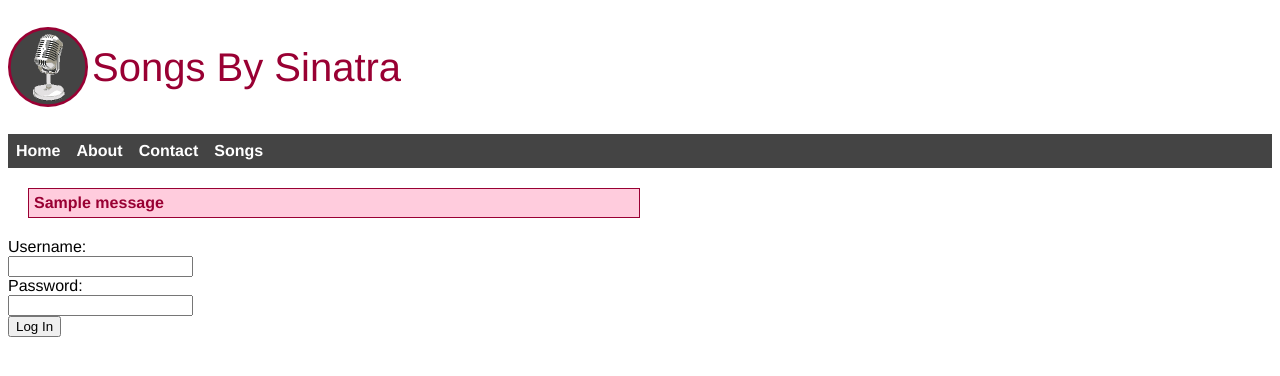
After one commit to scottmiao/sinatralrcs, a Flask app: page /login in a window 1280 px wide. The commit adds this page. Shown: the top 376 px of the page. Run offline with Flask 2, Linux system fonts and the light colour scheme; tables that the repository leaves empty hold one stand-in row (values such as "Sample post"); one stand-in notice (Sample message) is shown.

Commit message:
a simple login mechanism
flash messages added

```diff
--- a/main.py
+++ b/main.py
@@ -4,8 +4,12 @@
 from datetime import date
 
 
+TITLE = 'Songs By Sinatra'
+SECRET_KEY = 'development key'
+USERNAME = 'frank'
+PASSWORD = 'sinatra'
 app = Flask(__name__)
-TITLE = 'Songs By Sinatra'
+app.config.from_object(__name__)
 
 
 @app.route('/')
@@ -40,6 +44,8 @@
 # add a new song
 @app.route('/songs/new', methods=['GET', 'POST'])
 def new_song(title=TITLE):
+    if not session.get('logged_in'):
+        abort(401)
     if request.method == 'POST':
         lst = (request.form['released_on']).split('/')
         released_on = date(int(lst[2]), int(lst[0]), int(lst[1]))
@@ -49,6 +55,7 @@
                     released_on)
         db.session.add(song)
         db.session.commit()
+        flash('Song succsessfully added')
         return redirect(url_for('show_songs'))
     else:
         return render_template('new_song.html', title=title)
@@ -57,15 +64,20 @@
 # delete a song
 @app.route('/songs/<int:song_id>/delete', methods=['POST', 'DELETE'])
 def delete_song(song_id, title=TITLE):
+    if not session.get('logged_in'):
+        abort(401)
     song = Song.query.filter(Song.id == song_id).first()
     db.session.delete(song)
     db.session.commit()
+    flash('Song succsessfully deleted')
     return redirect(url_for('show_songs'))
 
 
 # edit and update a song
 @app.route('/songs/<int:song_id>/edit', methods=['GET', 'POST', 'PUT'])
 def edit_song(song_id, title=TITLE):
+    if not session.get('logged_in'):
+        abort(401)
     song = Song.query.filter(Song.id == song_id).first()
     if request.method == 'GET':
         return render_template('edit_song.html', song=song, title=title)
@@ -75,7 +87,32 @@
     lst = (request.form['released_on']).split('/')
     song.released_on = date(int(lst[2]), int(lst[0]), int(lst[1]))
     db.session.commit()
+    flash('Song succsessfully updated')
     return redirect(url_for('show_songs'))
+
+
+# admin login
+@app.route('/login', methods=['GET', 'POST'])
+def login(title=TITLE):
+    error = None
+    if request.method == 'POST':
+        if request.form['username'] != app.config['USERNAME']:
+            error = 'Invalid username'
+        elif request.form['password'] != app.config['PASSWORD']:
+            error = 'Invalid password'
+        else:
+            session['logged_in'] = True
+            flash('You were logged in')
+            return redirect(url_for('show_songs'))
+    return render_template('login.html', error=error, title=title)
+
+
+# admin logout
+@app.route('/logout')
+def logout():
+    session.pop('logged_in', None)
+    flash('You were logged out')
+    return redirect(url_for('login'))
 
 
 @app.errorhandler(404)
--- a/templates/layout.html
+++ b/templates/layout.html
@@ -18,7 +18,12 @@
         </nav>
     </header>
     <section>
-        {% block body %}{% endblock %}
+    </div>
+    {% for message in get_flashed_messages() %}
+    <div class=flash>{{ message }}</div>
+    {% endfor %}
+
+    {% block body %}{% endblock %}
     </section>
 </body>
 </html>
--- /dev/null
+++ b/templates/login.html
@@ -0,0 +1,13 @@
+{% extends "layout.html" %}
+{% block body %}
+
+<form action="/login" method="POST">
+    <label for="username">Username:</label>
+    <input type="text" id="username" name="username">
+    <label for="password">Password:</label>
+    <input type="password" id="password" name="password">
+    <br>
+    <input type="submit" value="Log In">
+</form>
+
+{% endblock %}
```
